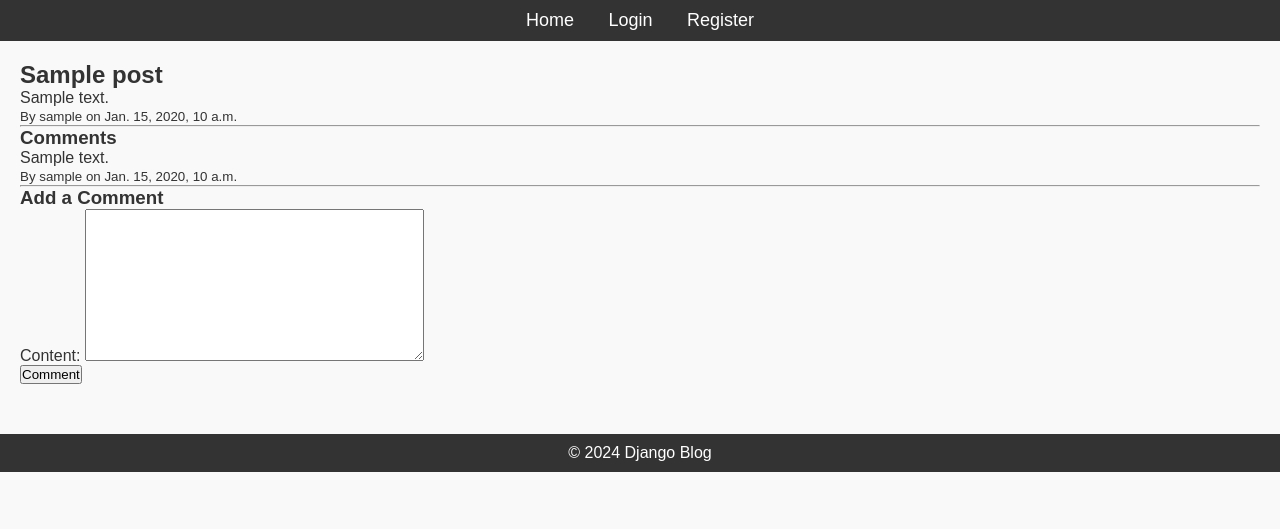
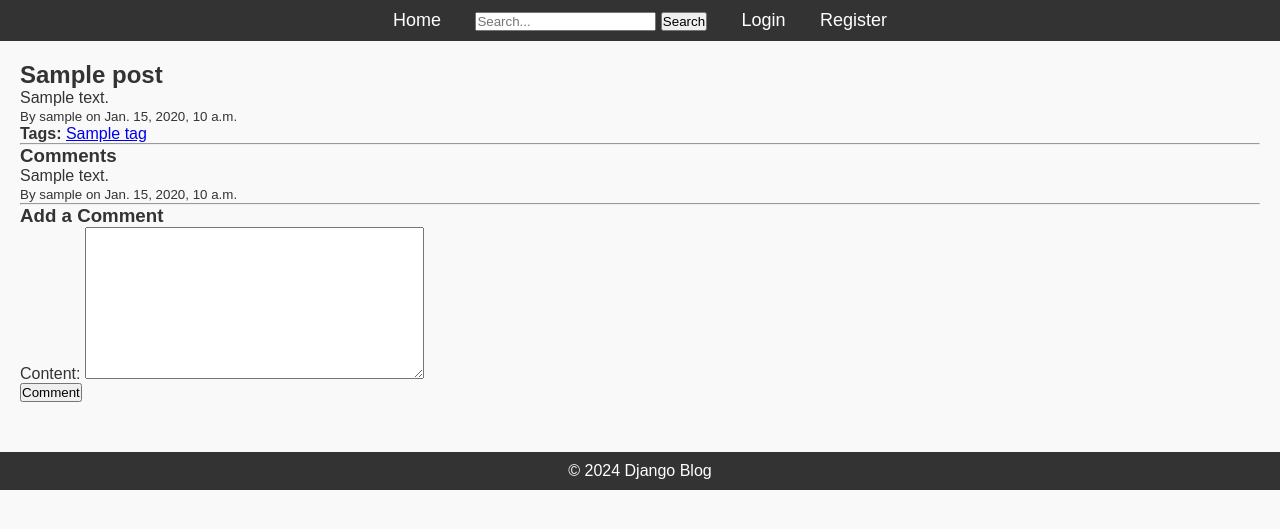
Before and after one commit to altroste001/Alx_DjangoLearnLab, a Django app: page /post/1/ in a window 1280 px wide. Shown: the top 529 px of the page. Run offline with Django 5.2, Linux system fonts and the light colour scheme; tables that the repository leaves empty hold one stand-in row (values such as "Sample post").

Commit message:
Task 4: Added tagging and search functionality

```diff
--- a/django_blog/blog/forms.py
+++ b/django_blog/blog/forms.py
@@ -1,8 +1,9 @@
 from django import forms
-from .models import Post
+from .models import Post, Tag
 from django.contrib.auth.forms import UserCreationForm
 from django.contrib.auth.models import User
 from .models import Comment
+
 
 class CustomUserCreationForm(UserCreationForm):
     email = forms.EmailField(required=True)
@@ -13,9 +14,39 @@ class CustomUserCreationForm(UserCreationForm):
 
 
 class PostForm(forms.ModelForm):
+    tags = forms.CharField(
+        required=False,
+        help_text="Enter tags separated by commas (e.g. django, blog, alx)"
+    )
+
     class Meta:
         model = Post
-        fields = ['title', 'content']
+        fields = ['title', 'content', 'tags']
+
+    def __init__(self, *args, **kwargs):
+        super().__init__(*args, **kwargs)
+
+        if self.instance.pk:
+            existing_tags = ", ".join(self.instance.tags.values_list('name', flat=True))
+            self.fields['tags'].initial = existing_tags
+
+    def save(self, commit=True):
+        post = super().save(commit=False)
+
+        if commit:
+            post.save()
+
+        tag_string = self.cleaned_data.get('tags', '')
+        tag_names = [t.strip() for t in tag_string.split(',') if t.strip()]
+
+        tag_objects = []
+        for name in tag_names:
+            tag_obj, created = Tag.objects.get_or_create(name=name)
+            tag_objects.append(tag_obj)
+
+        post.tags.set(tag_objects)
+
+        return post
 
 
 class CommentForm(forms.ModelForm):
--- a/django_blog/blog/models.py
+++ b/django_blog/blog/models.py
@@ -1,5 +1,19 @@
 from django.db import models
 from django.contrib.auth.models import User
+from django.utils.text import slugify
+
+
+class Tag(models.Model):
+    name = models.CharField(max_length=50, unique=True)
+    slug = models.SlugField(max_length=60, unique=True, blank=True)
+
+    def __str__(self):
+        return self.name
+
+    def save(self, *args, **kwargs):
+        if not self.slug:
+            self.slug = slugify(self.name)
+        super().save(*args, **kwargs)
 
 
 class Post(models.Model):
@@ -7,6 +21,13 @@ class Post(models.Model):
     content = models.TextField()
     published_date = models.DateTimeField(auto_now_add=True)
     author = models.ForeignKey(User, on_delete=models.CASCADE)
+
+    tags = models.ManyToManyField(Tag, related_name='posts', blank=True)
+
+    def get_absolute_url(self):
+        from django.urls import reverse
+        return reverse('post-detail', kwargs={'pk': self.pk})
+
 
     def __str__(self):
         return self.title
--- a/django_blog/blog/templates/blog/base.html
+++ b/django_blog/blog/templates/blog/base.html
@@ -14,6 +14,14 @@
         <nav>
             <ul>
                 <li><a href="{% url 'posts' %}">Home</a></li>
+
+                <!-- Search Bar -->
+                <li>
+                    <form action="{% url 'post-search' %}" method="get" style="display: inline;">
+                        <input type="text" name="q" placeholder="Search..." value="{{ request.GET.q }}">
+                        <button type="submit">Search</button>
+                    </form>
+                </li>
 
                 {% if user.is_authenticated %}
                     <li><a href="{% url 'profile' %}">Profile</a></li>
--- a/django_blog/blog/templates/blog/post_detail.html
+++ b/django_blog/blog/templates/blog/post_detail.html
@@ -4,6 +4,16 @@
 <h2>{{ post.title }}</h2>
 <p>{{ post.content }}</p>
 <p><small>By {{ post.author.username }} on {{ post.published_date }}</small></p>
+
+{% if post.tags.all %}
+    <p>
+        <strong>Tags:</strong>
+        {% for tag in post.tags.all %}
+            <a href="{% url 'posts-by-tag' tag.slug %}">{{ tag.name }}</a>
+            {% if not forloop.last %}, {% endif %}
+        {% endfor %}
+    </p>
+{% endif %}
 
 {% if user == post.author %}
     <a href="{% url 'post-update' post.pk %}">Edit</a> |
@@ -22,6 +32,7 @@
         <a href="{% url 'comment-update' comment.pk %}">Edit</a> |
         <a href="{% url 'comment-delete' comment.pk %}">Delete</a>
     {% endif %}
+
     <hr>
 {% empty %}
     <p>No comments yet.</p>
@@ -35,5 +46,4 @@
     <button type="submit">Comment</button>
 </form>
 
-
 {% endblock %}
--- a/django_blog/blog/templates/blog/post_form.html
+++ b/django_blog/blog/templates/blog/post_form.html
@@ -11,6 +11,9 @@
 <form method="POST">
     {% csrf_token %}
     {{ form.as_p }}
+
+    <p><small><strong>Tip:</strong> Add multiple tags separated by commas (e.g. "django, blog, alx")</small></p>
+
     <button type="submit">Save</button>
 </form>
 {% endblock %}
--- a/django_blog/blog/urls.py
+++ b/django_blog/blog/urls.py
@@ -15,8 +15,14 @@ urlpatterns = [
     path('post/<int:pk>/delete/', views.PostDeleteView.as_view(), name='post-delete'),
     path('posts/', views.PostListView.as_view(), name='posts'),
 
-    # COMMENTS
+    # Comments
     path('post/<int:pk>/comments/new/', views.CommentCreateView.as_view(), name='comment-create'),
     path('comment/<int:pk>/update/', views.CommentUpdateView.as_view(), name='comment-update'),
     path('comment/<int:pk>/delete/', views.CommentDeleteView.as_view(), name='comment-delete'),
+
+    # ⭐ TAGS
+    path('tags/<slug:tag_slug>/', views.posts_by_tag, name='posts-by-tag'),
+
+    # ⭐ SEARCH
+    path('search/', views.post_search, name='post-search'),
 ]
--- a/django_blog/blog/views.py
+++ b/django_blog/blog/views.py
@@ -1,13 +1,13 @@
-from django.shortcuts import render, redirect
+from django.shortcuts import render, redirect, get_object_or_404
 from django.contrib import messages
 from django.contrib.auth.decorators import login_required
 from django.views.generic import ListView, DetailView, CreateView, UpdateView, DeleteView
 from django.contrib.auth.mixins import LoginRequiredMixin, UserPassesTestMixin
 from django.urls import reverse_lazy
-from .models import Post
-from .forms import CustomUserCreationForm, PostForm
-from .models import Post, Comment
-from .forms import CommentForm
+from django.db.models import Q
+
+from .models import Post, Comment, Tag
+from .forms import CustomUserCreationForm, PostForm, CommentForm
 
 
 def register(request):
@@ -35,8 +35,6 @@ def profile(request):
 
 
 
-#CRUD VIEWS
-
 
 class PostListView(ListView):
     model = Post
@@ -54,7 +52,6 @@ class PostDetailView(DetailView):
         context['form'] = CommentForm()
         context['comments'] = self.object.comments.all()
         return context
-
 
 
 class PostCreateView(LoginRequiredMixin, CreateView):
@@ -105,7 +102,6 @@ class CommentCreateView(LoginRequiredMixin, CreateView):
         return reverse_lazy('post-detail', kwargs={'pk': self.object.post.pk})
 
 
-
 class CommentUpdateView(LoginRequiredMixin, UserPassesTestMixin, UpdateView):
     model = Comment
     form_class = CommentForm
@@ -126,3 +122,34 @@ class CommentDeleteView(LoginRequiredMixin, UserPassesTestMixin, DeleteView):
 
     def get_success_url(self):
         return reverse_lazy('post-detail', kwargs={'pk': self.object.post.pk})
+
+
+
+
+def posts_by_tag(request, tag_slug):
+
+    tag = get_object_or_404(Tag, slug=tag_slug)
+    posts = tag.posts.all().order_by('-published_date')
+
+    return render(request, 'blog/post_by_tag.html', {
+        'tag': tag,
+        'posts': posts
+    })
+
+
+def post_search(request):
+
+    query = request.GET.get('q', '')
+    results = Post.objects.all()
+
+    if query:
+        results = results.filter(
+            Q(title__icontains=query) |
+            Q(content__icontains=query) |
+            Q(tags__name__icontains=query)
+        ).distinct()
+
+    return render(request, 'blog/post_search.html', {
+        'query': query,
+        'results': results
+    })
```
Also changed, not shown: django_blog/blog/templates/blog/post_list.html (+20 -2 lines), django_blog/blog/templates/blog/post_search.html (added, +29 -0 lines), django_blog/README.md, django_blog/blog/migrations/0003_tag_post_tags.py (added).
